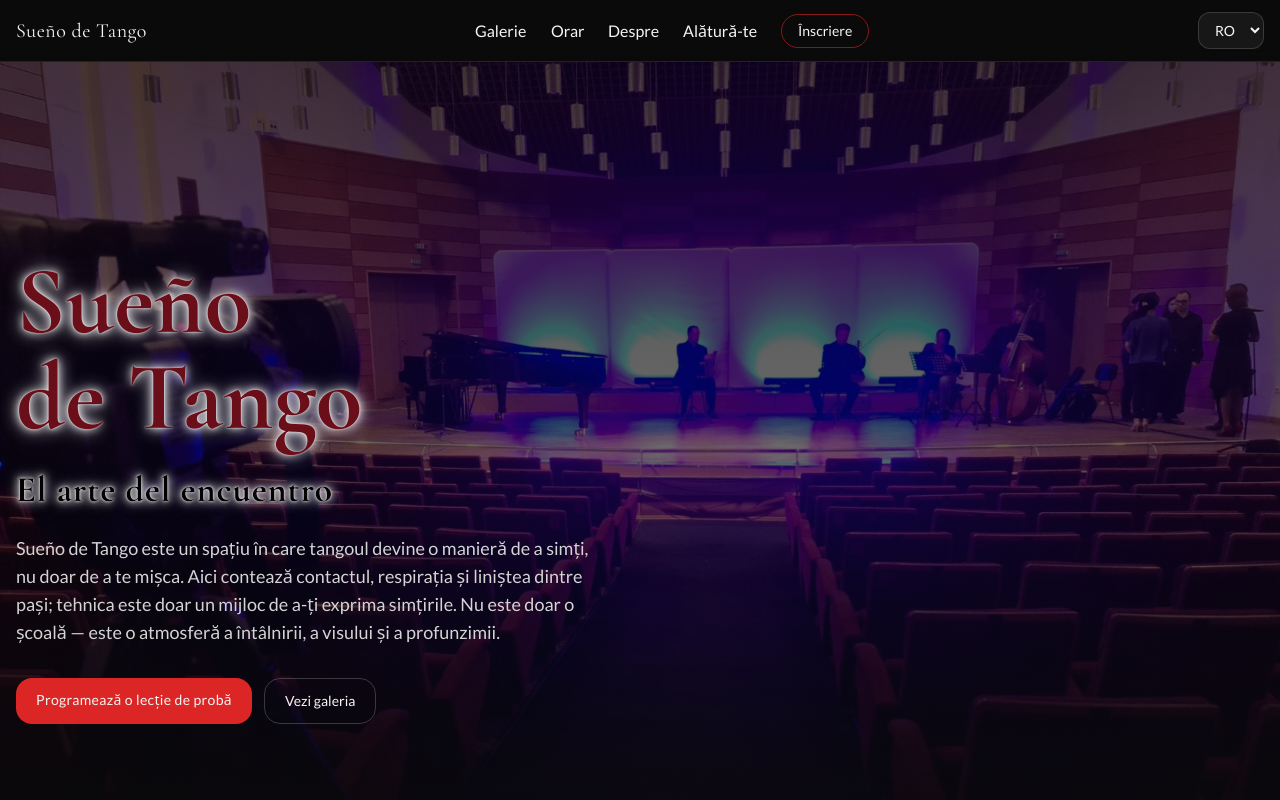
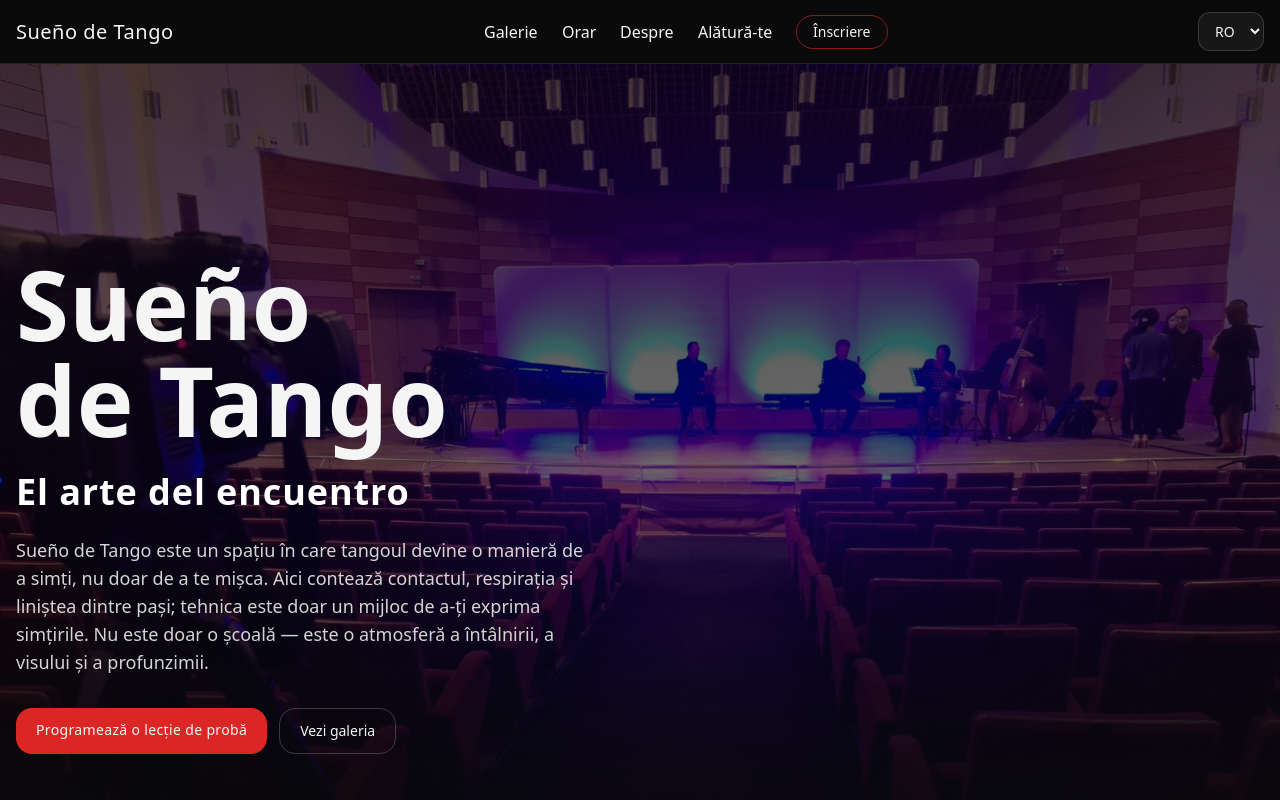
Before and after one commit to dimadiamante/Sue-o-de-Tango, a React (Vite) app: page / in a window 1280 px wide. Shown: the top 800 px of the page. Built offline with nearby package versions, Linux system fonts and the light colour scheme.

Commit message:
Update app.css

```diff
--- a/public/styles/app.css
+++ b/public/styles/app.css
@@ -1,24 +1,12 @@
-/* Sueño de Tango — main CSS extracted from inline <style> */
-html{scroll-behavior:smooth}
-:root{
-  --font-brand:'Cormorant Garamond',serif;
-  --font-text:'Lato',system-ui,-apple-system,Segoe UI,Roboto,'Helvetica Neue',Arial,'Noto Sans','Apple Color Emoji','Segoe UI Emoji';
-  color-scheme: dark;
-}
-.font-brand{font-family:var(--font-brand)}
-.font-text{font-family:var(--font-text)}
+/* Sueno de Tango — animations & motion */
 
-/* Hero typography & glow */
-.hero-title{color:#6a0f1a !important;text-shadow:0 0 2px rgba(255,255,255,1),0 0 8px rgba(255,255,255,.98),0 0 18px rgba(255,255,255,.9) !important;-webkit-font-smoothing:antialiased;text-rendering:optimizeLegibility}
-.hero-slogan{color:#000 !important;text-shadow:0 0 .5px rgba(255,255,255,1),0 0 3px rgba(255,255,255,1),0 0 8px rgba(255,255,255,.98),0 0 14px rgba(255,255,255,.9) !important;-webkit-font-smoothing:antialiased;text-rendering:optimizeLegibility;-webkit-text-stroke:0.4px #000}
-
-/* Breathing glow */
+/* Breathing white glow */
 .glow-breath{animation:glowBreath 2.6s ease-in-out infinite,glowFilter 2.6s ease-in-out infinite;will-change:text-shadow,filter}
 @keyframes glowBreath{0%,100%{text-shadow:0 0 2px rgba(255,255,255,1),0 0 10px rgba(255,255,255,1),0 0 24px rgba(255,255,255,.95),0 0 40px rgba(255,255,255,.9)}50%{text-shadow:0 0 3px rgba(255,255,255,1),0 0 16px rgba(255,255,255,1),0 0 36px rgba(255,255,255,1),0 0 56px rgba(255,255,255,.95)}}
 @keyframes glowFilter{0%,100%{filter:drop-shadow(0 0 8px rgba(255,255,255,.6)) drop-shadow(0 0 20px rgba(255,255,255,.45))}50%{filter:drop-shadow(0 0 14px rgba(255,255,255,.95)) drop-shadow(0 0 36px rgba(255,255,255,.7))}}
 @media (prefers-reduced-motion: reduce){.glow-breath{animation:none;filter:none}}
 
-/* Hero entrance */
+/* Title entrance & split lines */
 .hero-anim{animation:titleEnter .7s cubic-bezier(.22,.61,.36,1) both;will-change:opacity,transform}
 .hero-line{display:block}
 .hero-line1{animation:lineRise .8s .05s cubic-bezier(.22,.61,.36,1) both}
@@ -34,3 +22,4 @@ html{scroll-behavior:smooth}
 .hz-md:hover{transform:translateZ(0) scale(1.06)}
 .hz-nav{transition:transform .3s cubic-bezier(.2,.8,.2,1);will-change:transform}
 .hz-nav:hover{transform:translateZ(0) scale(1.08)}
+@media (prefers-reduced-motion: reduce){.hz-sm,.hz-md,.hz-nav{transition:none}.hz-sm:hover,.hz-md:hover,.hz-nav:hover{transform:none}}
```
